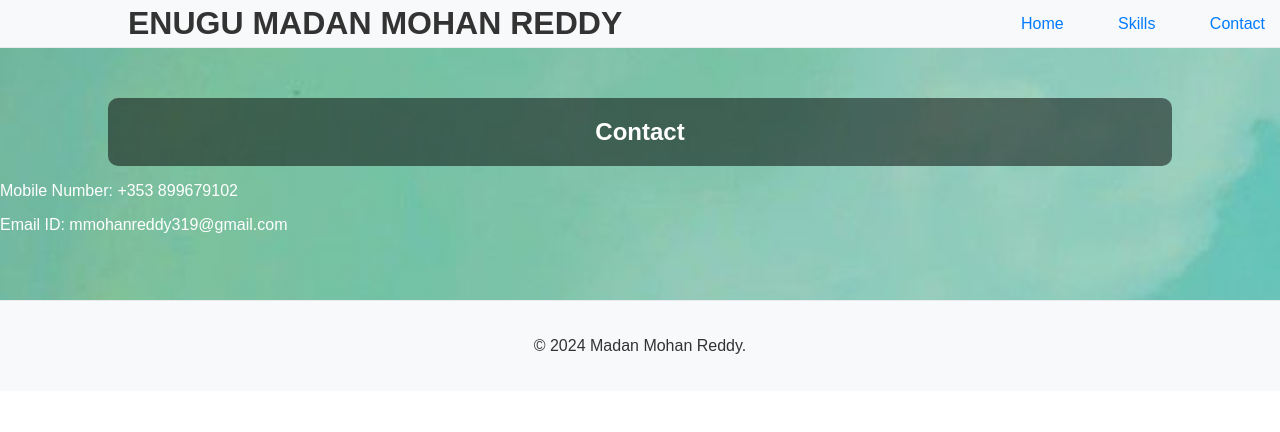
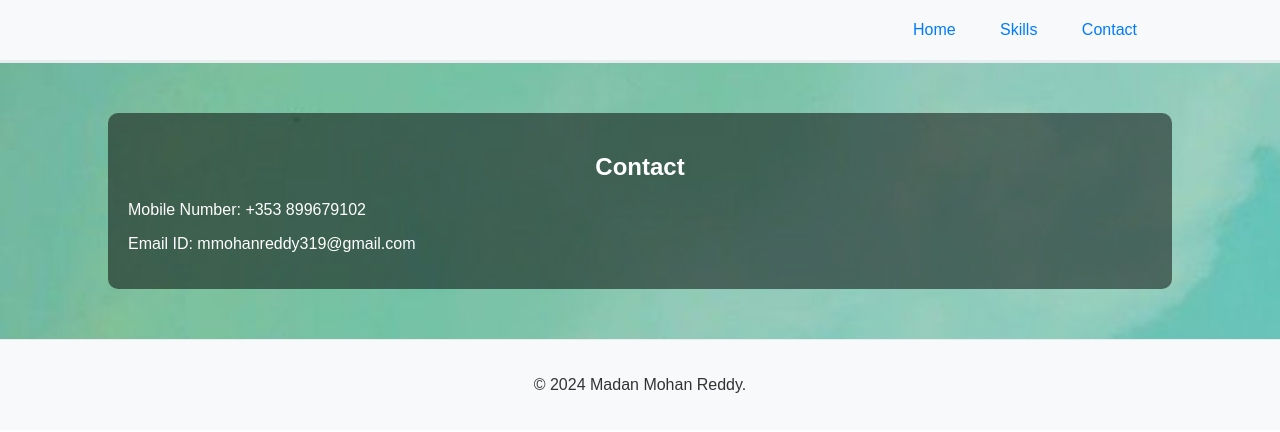
Before and after one commit to madanreddy123/Website, a plain HTML site: page index.html in a window 1280 px wide. Both pictures are taken after a click on the link "Contact". Drawn offline with Linux system fonts and the light colour scheme.

Commit message:
Update index.html

```diff
--- a/index.html
+++ b/index.html
@@ -19,8 +19,8 @@
 
         header {
             background-color: #f8f9fa;
-            padding: 5px 0; /* Reduced padding to move the header up */
-            border-bottom: 1px solid #e9ecef;
+            padding: 30px 0; /* Reduced padding to move the header up */
+            border-bottom: 3px solid #e9ecef;
             position: relative; /* Allow absolute positioning of nav */
         }
 
@@ -32,7 +32,7 @@
         nav {
             position: absolute;
             top: 50%; /* Center vertically */
-            right: 0; /* Align to the right */
+            right: 10%; /* Align to the right */
             transform: translateY(-50%); /* Center vertically */
         }
 
@@ -44,7 +44,7 @@
 
         nav ul li {
             display: inline;
-            margin-left: 20px;
+            margin-left: 10px;
         }
 
         nav ul li a {
@@ -141,7 +141,7 @@
 <body>
 <header>
     <div class="container">
-        <h1>ENUGU MADAN MOHAN REDDY</h1>
+<!--        <h1>ENUGU MADAN MOHAN REDDY</h1>-->
         <nav>
             <ul>
                 <li><a onclick="showSection('home')">Home</a></li>
@@ -229,9 +229,6 @@
 <section id="skills">
     <div class="container">
         <h2>Skills</h2>
-        <div class="book-list">
-            <div class="book-item">
-                <h3>Skills</h3>
                 <p>Selenium WebDriver using Java</p>
                 <p>Selenium Grid</p>
                 <p>Cucumber Framework (BDD)</p>
@@ -245,15 +242,15 @@
                 <p>Docker</p>
                 <p>Appium</p>
             </div>
-        </div>
-    </div>
 </section>
 
 <section id="contact">
-    <h2 class="container">Contact</h2>
+    <div class="container">
+        <h2>Contact</h2>
     <p>Mobile Number: +353 899679102</p>
     <p>Email ID: mmohanreddy319@gmail.com</p>
     <!-- Add contact form or details as needed -->
+    </div>
 </section>
 <footer>
     <div class="container">
```
